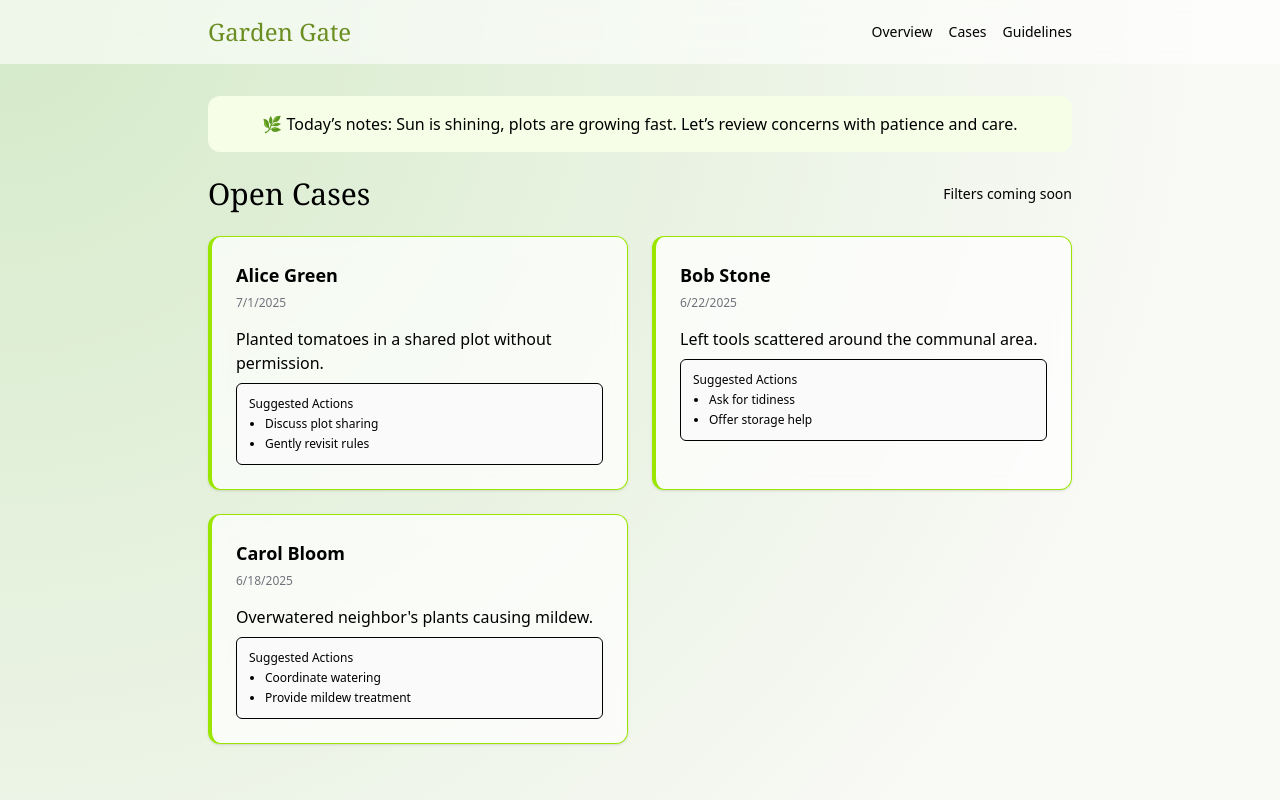
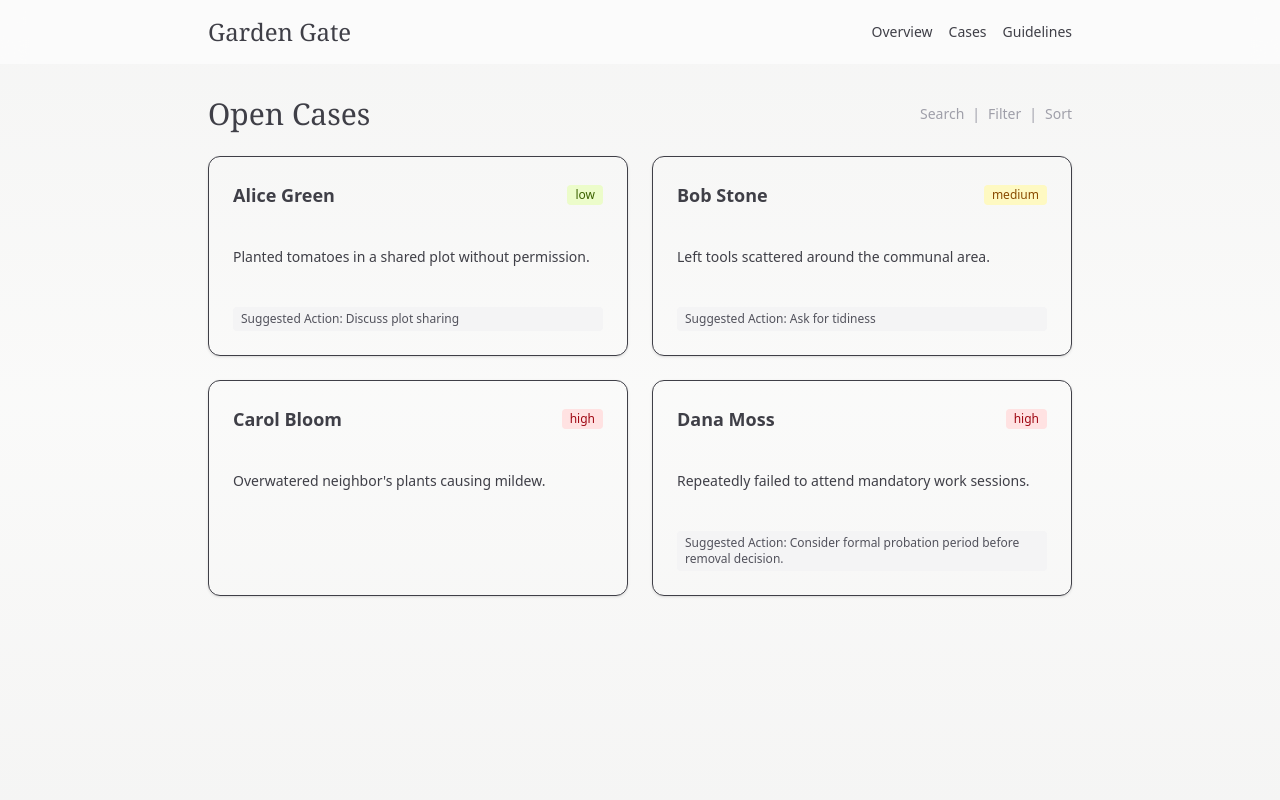
Before and after one commit to Stephen-Hearthware/garden-gate, a Next.js app: page /cases in a window 1280 px wide. Built offline with nearby package versions, Linux system fonts and the light colour scheme; a web font is replaced by a local one.

Commit message:
Implement UI redesign and data updates

```diff
--- a/src/app/cases/page.tsx
+++ b/src/app/cases/page.tsx
@@ -4,14 +4,16 @@ import { cases } from "@/data/mockCases";
 export default function CasesPage() {
   return (
     <div className="space-y-6">
-      <section className="bg-lime-50 rounded-xl p-4 text-center">
-        🌿 Today’s notes: Sun is shining, plots are growing fast. Let’s review
-        concerns with patience and care.
-      </section>
-      <section className="flex items-center justify-between">
+      <div className="flex items-center justify-between">
         <h1 className="text-3xl font-serif">Open Cases</h1>
-        <span className="text-sm text-muted-foreground">Filters coming soon</span>
-      </section>
+        <div className="flex gap-2 text-sm text-zinc-400">
+          <button disabled className="cursor-not-allowed">Search</button>
+          <span>|</span>
+          <button disabled className="cursor-not-allowed">Filter</button>
+          <span>|</span>
+          <button disabled className="cursor-not-allowed">Sort</button>
+        </div>
+      </div>
       <div className="grid gap-6 sm:grid-cols-2">
         {cases.map((c) => (
           <CaseCard key={c.id} {...c} />
--- a/src/app/globals.css
+++ b/src/app/globals.css
@@ -1,11 +1,6 @@
 @import url("https://fonts.googleapis.com/css2?family=DM+Serif+Text&family=Inter:wght@400;500;700&display=swap");
 @import "tailwindcss";
 
-@theme {
-  --color-gardenStone: #F9F9F6;
-  --color-softGreen: #D4EAC8;
-  --color-olive: #6B8E23;
-  --color-gardenStone: #F9F9F6;
-  --color-softRed: #F6B8B8;
-  --color-softBlue: #D6EAF8;
+body {
+  @apply bg-gradient-to-b from-stone-100 via-stone-50 to-stone-100 text-zinc-700;
 }
--- a/src/app/layout.tsx
+++ b/src/app/layout.tsx
@@ -12,16 +12,10 @@ export default function RootLayout({
 }: Readonly<{ children: React.ReactNode }>) {
   return (
     <html lang="en">
-      <body
-        className="min-h-screen bg-gardenStone"
-        style={{
-          background:
-            "radial-gradient(circle at top left, #D4EAC8 0%, #F9F9F6 80%)",
-        }}
-      >
+      <body className="min-h-screen text-zinc-700">
         <header className="bg-white/60 backdrop-blur-md">
           <nav className="max-w-4xl mx-auto px-4 py-4 flex items-center justify-between">
-            <Link href="/" className="font-serif text-2xl text-olive">
+            <Link href="/" className="font-serif text-2xl text-darkGarden">
               Garden Gate
             </Link>
             <div className="flex gap-4 text-sm">
--- a/src/app/overview/page.tsx
+++ b/src/app/overview/page.tsx
@@ -3,16 +3,22 @@ import { cases } from "@/data/mockCases";
 
 export default function OverviewPage() {
   const openItems = cases.length;
+  const highSeverity = cases.filter((c) => c.severity === "high").length;
+  const today = new Date().toLocaleDateString();
+
   return (
-    <div className="text-center space-y-8 py-16">
+    <div className="space-y-8 py-16 text-center">
       <div className="text-6xl">🌿</div>
       <h1 className="text-3xl font-serif">Welcome back.</h1>
-      <p className="text-lg text-muted-foreground">
-        You have {openItems} open items to review today.
-      </p>
+      <div className="mx-auto max-w-xs space-y-1 rounded-xl border bg-zinc-50 p-4 text-sm text-zinc-600">
+        <div className="font-medium">🌿 Garden Summary</div>
+        <p>Open cases: {openItems}</p>
+        <p>High severity: {highSeverity}</p>
+        <p>Updated: {today}</p>
+      </div>
       <Link
         href="/cases"
-        className="inline-block bg-softGreen text-olive px-4 py-2 rounded-md hover:bg-softGreen/80"
+        className="inline-block rounded-md bg-darkGarden px-4 py-2 text-white hover:bg-darkGarden/90"
       >
         View Cases
       </Link>
--- a/src/components/CaseCard.tsx
+++ b/src/components/CaseCard.tsx
@@ -3,52 +3,91 @@ import {
   CardContent,
   CardHeader,
   CardTitle,
-  CardDescription,
   CardFooter,
 } from "@/components/ui/card";
+import {
+  Dialog,
+  DialogTrigger,
+  DialogContent,
+  DialogHeader,
+  DialogTitle,
+  DialogFooter as DialogFooterRoot,
+  DialogClose,
+} from "@/components/ui/dialog";
 
 interface CaseCardProps {
   memberName: string;
   incident: string;
   date: string;
-  severity: string;
-  nudges: string[];
+  severity: "low" | "medium" | "high";
+  repeatOffense: boolean;
+  nudge: string | null;
 }
 
 export function CaseCard({
   memberName,
   incident,
-  date,
-  nudges,
+  severity,
+  repeatOffense,
+  nudge,
 }: CaseCardProps) {
-  const friendly = (n: string) => {
-    if (n.toLowerCase() === "remind guidelines") return "Gently revisit rules";
-    return n;
+  const truncated =
+    incident.length > 80 ? `${incident.slice(0, 80)}…` : incident;
+
+  const severityStyles: Record<CaseCardProps["severity"], string> = {
+    low: "bg-lime-100 text-lime-800",
+    medium: "bg-yellow-100 text-yellow-800",
+    high: "bg-red-100 text-red-800",
   };
 
   return (
-    <Card className="gap-0 border-l-4 border-lime-400 bg-white/70 backdrop-blur-sm shadow-sm">
-      <CardHeader className="pb-2">
-        <CardTitle className="text-lg font-semibold">{memberName}</CardTitle>
-        <CardDescription className="text-xs text-zinc-500">
-          {new Date(date).toLocaleDateString()}
-        </CardDescription>
-      </CardHeader>
-      <CardContent className="py-2">
+    <Dialog>
+      <DialogTrigger asChild>
+        <Card className="cursor-pointer overflow-hidden">
+          <CardHeader className="pb-2">
+            <div className="flex items-center justify-between">
+              <CardTitle className="text-lg font-semibold">
+                {memberName}
+              </CardTitle>
+              <span
+                className={`text-xs px-2 py-0.5 rounded ${severityStyles[severity]}`}
+              >
+                {severity}
+              </span>
+            </div>
+          </CardHeader>
+          <CardContent className="pt-0 pb-2">
+            <p className="text-sm line-clamp-2">{truncated}</p>
+          </CardContent>
+          {nudge && (
+            <CardFooter className="pt-2">
+              <div className="w-full rounded bg-zinc-100 px-2 py-1 text-xs text-zinc-600">
+                Suggested Action: {nudge}
+              </div>
+            </CardFooter>
+          )}
+        </Card>
+      </DialogTrigger>
+      <DialogContent className="space-y-4">
+        <DialogHeader>
+          <DialogTitle>{memberName}</DialogTitle>
+        </DialogHeader>
         <p>{incident}</p>
-      </CardContent>
-      <CardFooter className="flex-col items-stretch">
-        <div className="w-full rounded-md border bg-zinc-50 p-3">
-          <p className="mb-1 text-xs font-medium">Suggested Actions</p>
-          <ul className="list-disc space-y-1 pl-4">
-            {nudges.map((nudge, idx) => (
-              <li key={idx} className="text-xs">
-                {friendly(nudge)}
-              </li>
-            ))}
-          </ul>
-        </div>
-      </CardFooter>
-    </Card>
+        <p className="text-sm">Repeat offense: {repeatOffense ? "Yes" : "No"}</p>
+        {nudge && (
+          <div className="rounded bg-zinc-100 p-3 text-sm text-zinc-700">
+            Suggested Action: {nudge}
+          </div>
+        )}
+        <DialogFooterRoot>
+          <DialogClose asChild>
+            <button className="rounded border px-3 py-1 text-sm">Close</button>
+          </DialogClose>
+          <button className="rounded bg-red-600 px-3 py-1 text-sm text-white">
+            Escalate
+          </button>
+        </DialogFooterRoot>
+      </DialogContent>
+    </Dialog>
   );
 }
--- /dev/null
+++ b/src/components/ui/dialog.tsx
@@ -0,0 +1,80 @@
+import * as React from 'react'
+import * as DialogPrimitive from '@radix-ui/react-dialog'
+import { cn } from '@/lib/utils'
+
+const Dialog = DialogPrimitive.Root
+const DialogTrigger = DialogPrimitive.Trigger
+const DialogClose = DialogPrimitive.Close
+
+const DialogPortal = ({ className, ...props }: DialogPrimitive.DialogPortalProps) => (
+  <DialogPrimitive.Portal {...props}>
+    <div className={cn('fixed inset-0 z-50 flex items-start justify-center sm:items-center', className)}>
+      {props.children}
+    </div>
+  </DialogPrimitive.Portal>
+)
+DialogPortal.displayName = DialogPrimitive.Portal.displayName
+
+const DialogOverlay = React.forwardRef<React.ElementRef<typeof DialogPrimitive.Overlay>, React.ComponentPropsWithoutRef<typeof DialogPrimitive.Overlay>>(
+  ({ className, ...props }, ref) => (
+    <DialogPrimitive.Overlay
+      ref={ref}
+      className={cn('fixed inset-0 z-50 bg-black/50 backdrop-blur-sm', className)}
+      {...props}
+    />
+  )
+)
+DialogOverlay.displayName = DialogPrimitive.Overlay.displayName
+
+const DialogContent = React.forwardRef<React.ElementRef<typeof DialogPrimitive.Content>, React.ComponentPropsWithoutRef<typeof DialogPrimitive.Content>>(
+  ({ className, children, ...props }, ref) => (
+    <DialogPortal>
+      <DialogOverlay />
+      <DialogPrimitive.Content
+        ref={ref}
+        className={cn('fixed z-50 grid w-full max-w-lg gap-4 border bg-white p-6 shadow-lg sm:rounded-lg', className)}
+        {...props}
+      >
+        {children}
+      </DialogPrimitive.Content>
+    </DialogPortal>
+  )
+)
+DialogContent.displayName = DialogPrimitive.Content.displayName
+
+const DialogHeader = ({ className, ...props }: React.HTMLAttributes<HTMLDivElement>) => (
+  <div className={cn('flex flex-col space-y-1.5 text-center sm:text-left', className)} {...props} />
+)
+DialogHeader.displayName = 'DialogHeader'
+
+const DialogFooter = ({ className, ...props }: React.HTMLAttributes<HTMLDivElement>) => (
+  <div className={cn('flex flex-col-reverse sm:flex-row sm:justify-end sm:space-x-2', className)} {...props} />
+)
+DialogFooter.displayName = 'DialogFooter'
+
+const DialogTitle = React.forwardRef<React.ElementRef<typeof DialogPrimitive.Title>, React.ComponentPropsWithoutRef<typeof DialogPrimitive.Title>>(
+  ({ className, ...props }, ref) => (
+    <DialogPrimitive.Title ref={ref} className={cn('text-lg font-semibold', className)} {...props} />
+  )
+)
+DialogTitle.displayName = DialogPrimitive.Title.displayName
+
+const DialogDescription = React.forwardRef<React.ElementRef<typeof DialogPrimitive.Description>, React.ComponentPropsWithoutRef<typeof DialogPrimitive.Description>>(
+  ({ className, ...props }, ref) => (
+    <DialogPrimitive.Description ref={ref} className={cn('text-sm text-muted-foreground', className)} {...props} />
+  )
+)
+DialogDescription.displayName = DialogPrimitive.Description.displayName
+
+export {
+  Dialog,
+  DialogTrigger,
+  DialogClose,
+  DialogContent,
+  DialogHeader,
+  DialogFooter,
+  DialogTitle,
+  DialogDescription,
+  DialogOverlay,
+  DialogPortal,
+}
--- a/src/data/mockCases.ts
+++ b/src/data/mockCases.ts
@@ -1,35 +1,48 @@
 export interface GardenCase {
-  id: number;
+  id: string;
   memberName: string;
   incident: string;
   date: string; // ISO string
-  severity: string;
-  nudges: string[];
+  severity: 'low' | 'medium' | 'high';
+  repeatOffense: boolean;
+  nudge: string | null;
 }
 
 export const cases: GardenCase[] = [
   {
-    id: 1,
-    memberName: "Alice Green",
-    incident: "Planted tomatoes in a shared plot without permission.",
-    date: "2025-07-01",
-    severity: "low",
-    nudges: ["Discuss plot sharing", "Remind guidelines"],
+    id: 'c1',
+    memberName: 'Alice Green',
+    incident: 'Planted tomatoes in a shared plot without permission.',
+    date: '2025-07-01',
+    severity: 'low',
+    repeatOffense: false,
+    nudge: 'Discuss plot sharing',
   },
   {
-    id: 2,
-    memberName: "Bob Stone",
-    incident: "Left tools scattered around the communal area.",
-    date: "2025-06-22",
-    severity: "medium",
-    nudges: ["Ask for tidiness", "Offer storage help"],
+    id: 'c2',
+    memberName: 'Bob Stone',
+    incident: 'Left tools scattered around the communal area.',
+    date: '2025-06-22',
+    severity: 'medium',
+    repeatOffense: false,
+    nudge: 'Ask for tidiness',
   },
   {
-    id: 3,
-    memberName: "Carol Bloom",
+    id: 'c3',
+    memberName: 'Carol Bloom',
     incident: "Overwatered neighbor's plants causing mildew.",
-    date: "2025-06-18",
-    severity: "high",
-    nudges: ["Coordinate watering", "Provide mildew treatment"],
+    date: '2025-06-18',
+    severity: 'high',
+    repeatOffense: true,
+    nudge: null,
+  },
+  {
+    id: 'c4',
+    memberName: 'Dana Moss',
+    incident: 'Repeatedly failed to attend mandatory work sessions.',
+    date: '2025-07-01',
+    severity: 'high',
+    repeatOffense: true,
+    nudge: 'Consider formal probation period before removal decision.',
   },
 ];
--- /dev/null
+++ b/tailwind.config.ts
@@ -0,0 +1,18 @@
+import type { Config } from 'tailwindcss'
+
+const config: Config = {
+  content: [
+    './src/**/*.{ts,tsx}'
+  ],
+  theme: {
+    extend: {
+      colors: {
+        darkGarden: '#406C2C',
+        primary: '#406C2C',
+      },
+    },
+  },
+  plugins: [],
+}
+
+export default config
```
